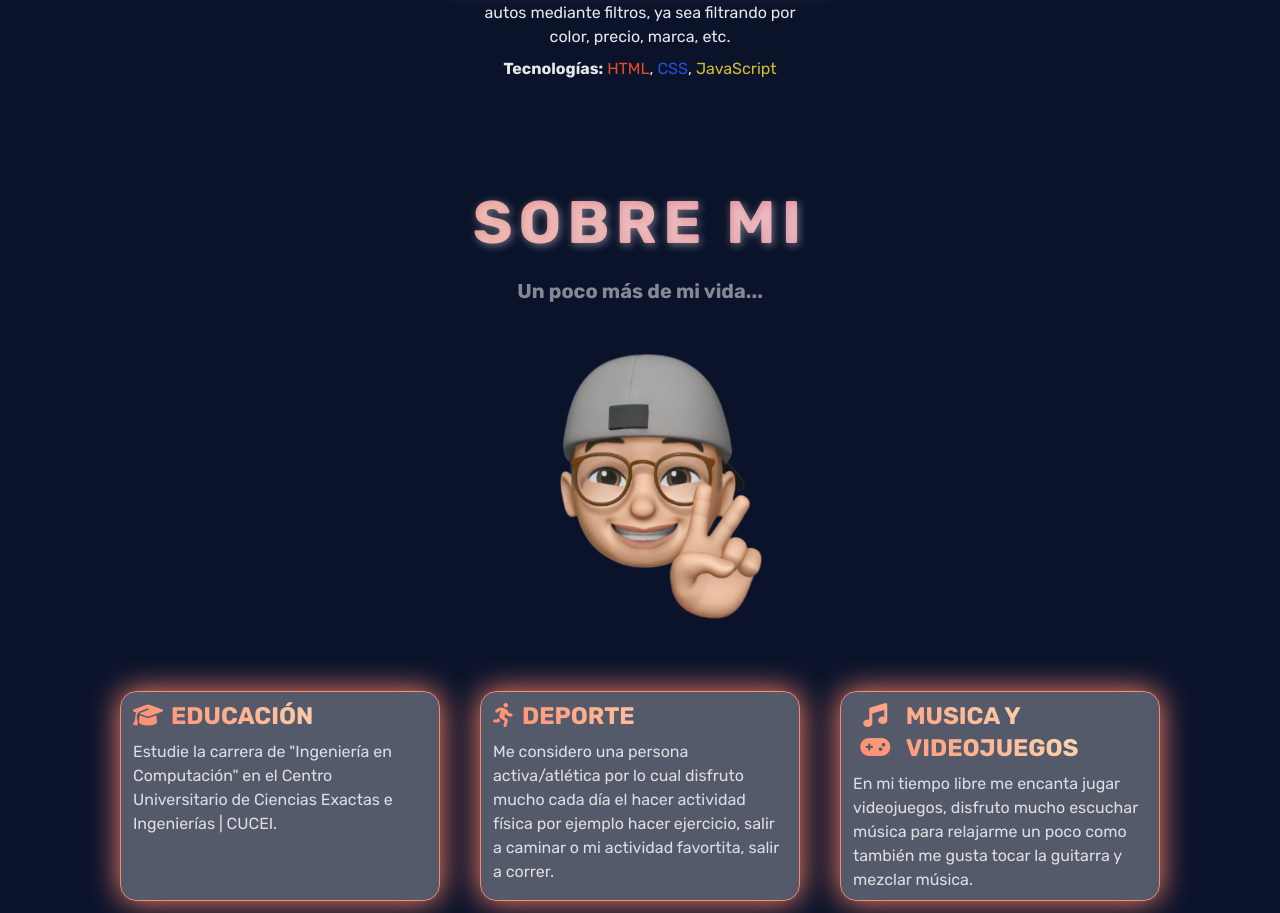
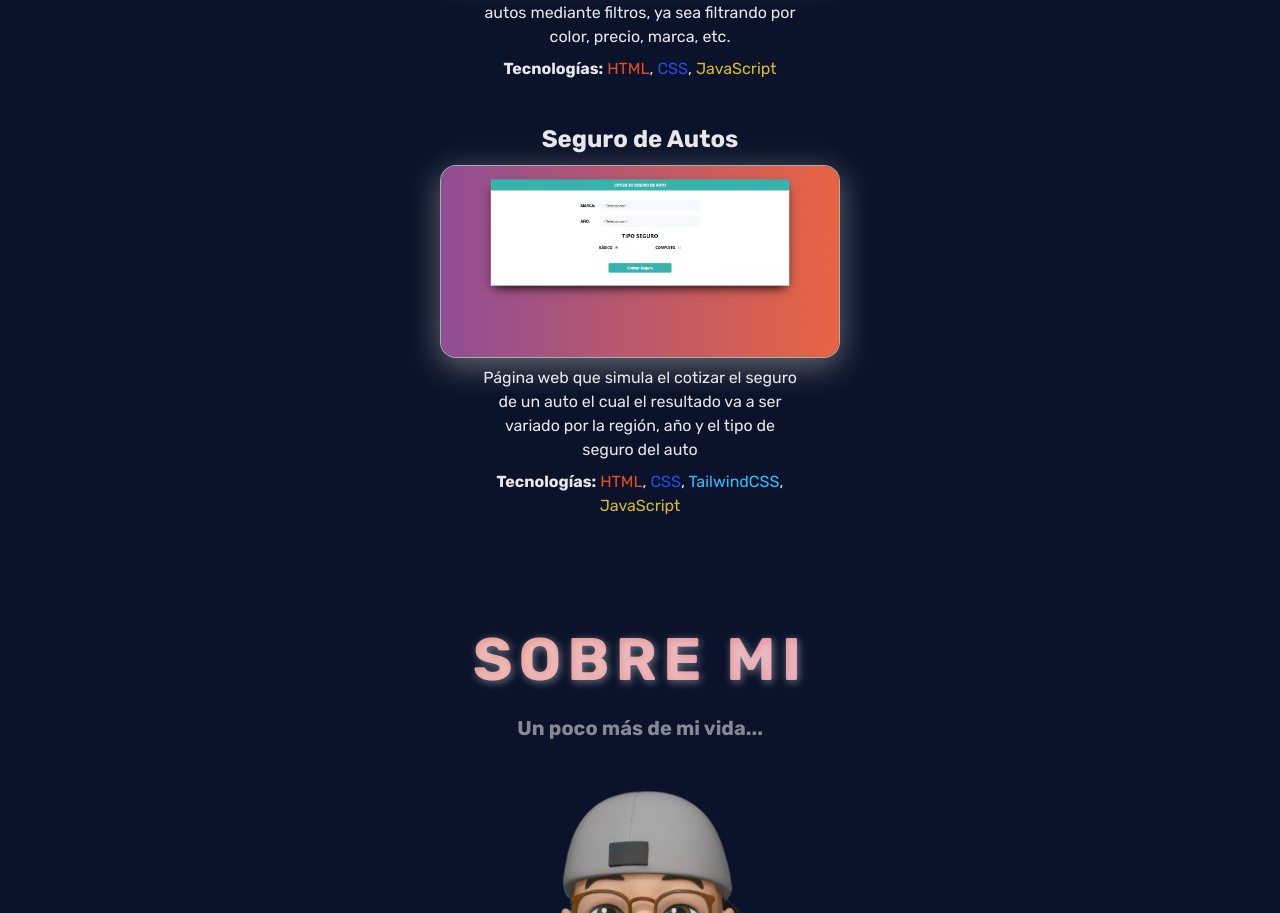
Before and after one commit to andremartingarcialopez/portafolio-web, a React (Create React App) app: page / in a window 1280 px wide. Shown: the part 4209-5122 px from the top of the page. Built offline with nearby package versions, Linux system fonts and the light colour scheme; a web font is replaced by a local one.

Commit message:
Agregar poryecto seguro de autos

```diff
--- a/src/components/Proyectos.jsx
+++ b/src/components/Proyectos.jsx
@@ -57,6 +57,15 @@ const Proyectos = () => {
                         <p className='w-[20rem] text-center pt-2 text-white/90 '> <span className='font-bold'>Tecnologías:</span> <span className='text-[#E44D25]'>HTML</span>, <span className='text-[#264de4]'>CSS</span>, <span className='text-[#d6bb32]'>JavaScript</span></p>
                     </div>
 
+                    <div className='flex flex-col justify-center items-center '>
+                        <h4 className='font-bold text-[1.5rem] p-2 text-white/90'>Seguro de Autos</h4>
+                        <a href="https://seguro-autos.netlify.app/" target="_blank">
+                            <img className='glass-object rounded-2xl an w-[20rem] lg:w-[23rem] xl:w-[25rem] hover:animate-pulse' width="100px" height="100px" src="img/seguro-auto.webp" alt="imagen-proyecto-simulador-de-seguro-de-autos" />
+                        </a>
+                        <p className='w-[20rem] text-center pt-2 text-white/90 '>Página web que simula el cotizar el seguro de un auto el cual el resultado va a ser variado por la región, año y el tipo de seguro del auto</p>
+                        <p className='w-[20rem] text-center pt-2 text-white/90 '> <span className='font-bold'>Tecnologías:</span> <span className='text-[#E44D25]'>HTML</span>, <span className='text-[#264de4]'>CSS</span>, <span className='text-[#38bdf8]'>TailwindCSS</span>, <span className='text-[#d6bb32]'>JavaScript</span></p>
+                    </div>
+
                 </div>
             </div>
         </>
```
Also changed, not shown: public/img/seguro-auto.webp (added).
